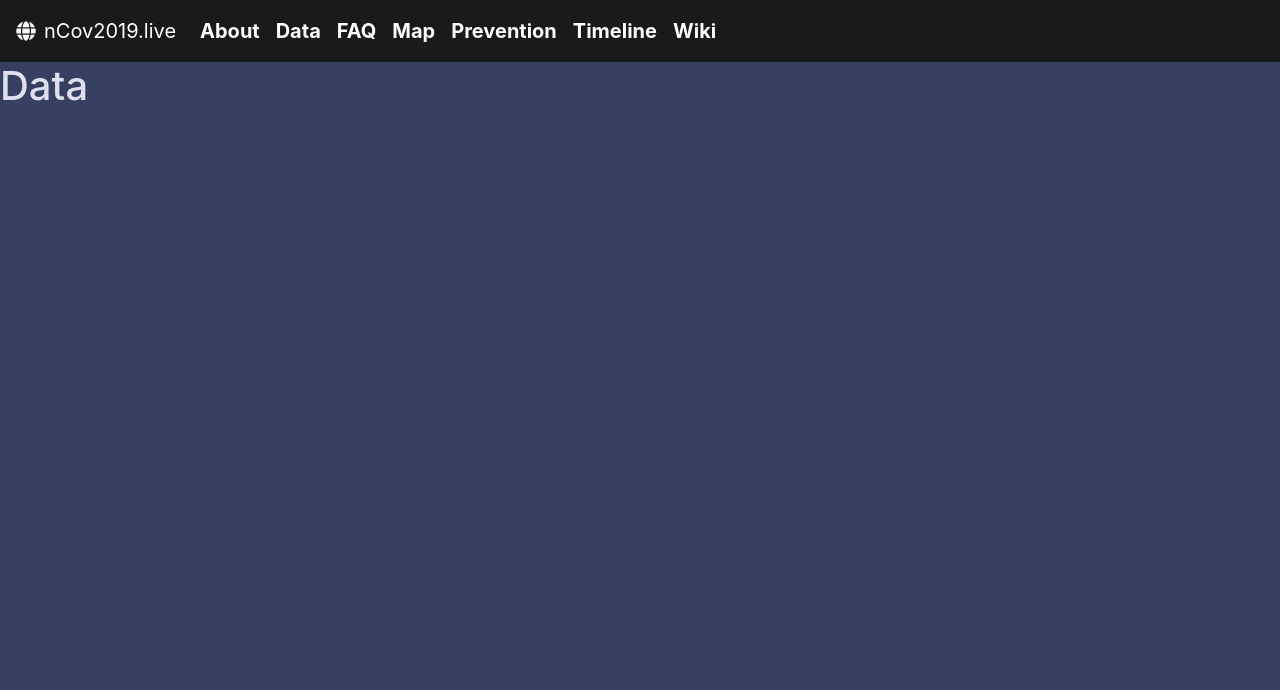
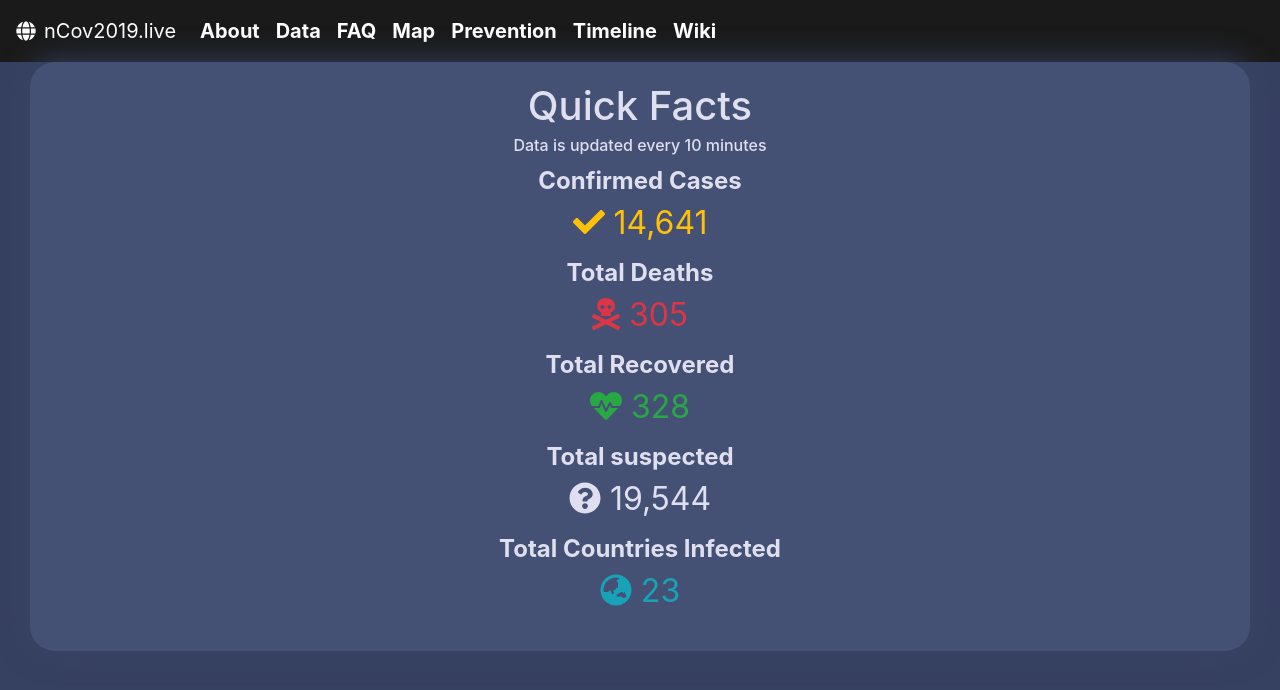
Before and after one commit to kfengc27/Coronavirus-Dashboard, a React (Create React App) app: page /data in a window 1280 px wide. Shown: the top 690 px of the page. Built offline with nearby package versions, Linux system fonts and the light colour scheme.

Commit message:
add QuickFacts

```diff
--- a/src/Layout.js
+++ b/src/Layout.js
@@ -8,7 +8,7 @@ export default function Layout({ children }) {
       <header>
         <Navigation />
       </header>
-      <main>{children}</main>
+      <main className="container-fluid">{children}</main>
     </>
   );
 }
--- /dev/null
+++ b/src/components/QuickFacts.js
@@ -0,0 +1,81 @@
+import {
+  faCheck,
+  faSkullCrossbones,
+  faHeartbeat,
+  faQuestionCircle,
+  faGlobeAsia,
+} from '@fortawesome/free-solid-svg-icons';
+import { FontAwesomeIcon } from '@fortawesome/react-fontawesome';
+import classnames from 'classnames';
+import React from 'react';
+import { Card, CardBody, CardTitle, CardSubtitle, CardText } from 'reactstrap';
+
+import styles from './QuickFacts.module.scss';
+
+/**
+ *
+ * @param {{
+ * icon: import('@fortawesome/free-solid-svg-icons').IconDefinition;
+ * amount: number;
+ * description: string;
+ * color: 'primary' | 'secondary' | 'success' | 'danger' | 'warning' | 'info' | 'light' | 'muted' | 'white'
+ * }}
+ */
+function Fact({ icon, amount, description, color }) {
+  return (
+    <>
+      <dt className={classnames(styles.factDescription)}>{description}</dt>
+      <dd className={classnames(styles.factAmount, color && `text-${color}`)}>
+        <FontAwesomeIcon icon={icon} /> {amount.toLocaleString()}
+      </dd>
+    </>
+  );
+}
+
+export default function QuickFacts() {
+  return (
+    <article className="col-12 text-center">
+      <Card className={styles.card}>
+        <CardBody>
+          <CardTitle>
+            <h1>Quick Facts</h1>
+          </CardTitle>
+          <CardSubtitle>
+            <h6>Data is updated every 10 minutes</h6>
+          </CardSubtitle>
+          <dl>
+            <Fact
+              icon={faCheck}
+              amount={14641}
+              description="Confirmed Cases"
+              color="warning"
+            />
+            <Fact
+              icon={faSkullCrossbones}
+              amount={305}
+              description="Total Deaths"
+              color="danger"
+            />
+            <Fact
+              icon={faHeartbeat}
+              amount={328}
+              description="Total Recovered"
+              color="success"
+            />
+            <Fact
+              icon={faQuestionCircle}
+              amount={19544}
+              description="Total suspected"
+            />
+            <Fact
+              icon={faGlobeAsia}
+              amount={23}
+              description="Total Countries Infected"
+              color="info"
+            />
+          </dl>
+        </CardBody>
+      </Card>
+    </article>
+  );
+}
--- /dev/null
+++ b/src/components/QuickFacts.module.scss
@@ -0,0 +1,14 @@
+.factDescription {
+  font-size: 1.5rem;
+}
+
+.factAmount {
+  font-size: 2rem;
+}
+
+.card {
+  border-radius: 25px;
+  box-shadow: 0 0 30px rgb(58, 68, 100);
+  background-color: #445175;
+  border: unset;
+}
--- a/src/components/index.js
+++ b/src/components/index.js
@@ -1,3 +1,4 @@
 import Navigation from './Navigation';
+import QuickFacts from './QuickFacts';
 
-export { Navigation };
+export { Navigation, QuickFacts };
--- a/src/routes/Data.js
+++ b/src/routes/Data.js
@@ -1,5 +1,13 @@
 import React from 'react';
 
+import { QuickFacts } from '../components';
+
 export default function Data() {
-  return <h1>Data</h1>;
+  return (
+    <div className="row">
+      <div className="col">
+        <QuickFacts />
+      </div>
+    </div>
+  );
 }
```
